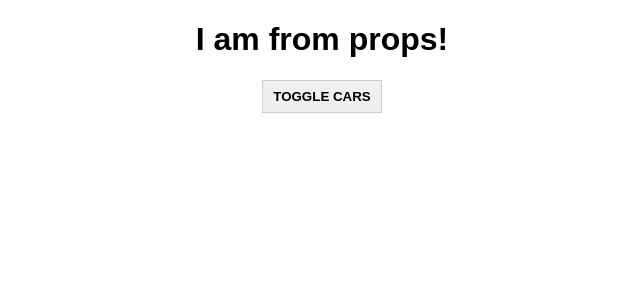
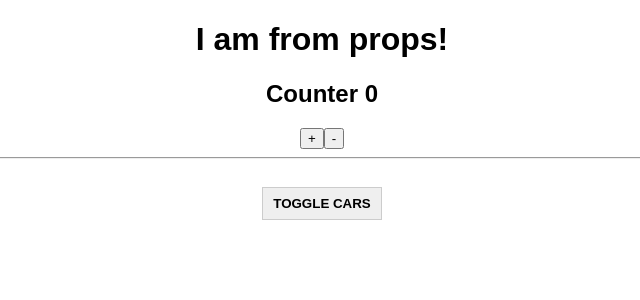
Before and after one commit to Taras-Slovak/learn-react, a React (Create React App) app: page / in a window 1280 px wide. Shown: the top 300 px of the page, without its empty margins (318-958 px from the left). Built offline with nearby package versions, Linux system fonts and the light colour scheme.

Commit message:
added Counter

```diff
--- a/src/App.js
+++ b/src/App.js
@@ -2,6 +2,7 @@
 import './App.scss';
 import Car from './Car/Car';
 import ErrorBoundary from './ErrorBoundary/ErrorBoundary';
+import Counter from './Counter/Counter';
 
 class App extends Component {
 	constructor(props) {
@@ -9,9 +10,9 @@
 
 		this.state = {
 			cars: [
-				{ name: 'Ford', year: 2018 },
-				{ name: 'Audi', year: 2016 },
-				{ name: 'Mazda', year: 2010 }
+				{ name: 'Ford', year: 2018 }
+				// {name: 'Audi', year: 2016},
+				// {name: 'Mazda', year: 2010}
 			],
 			pageTitle: 'React components',
 			showCars: false
@@ -75,7 +76,10 @@
 				{/*<h1>{this.state.pageTitle}</h1>*/}
 				<h1>{this.props.title}</h1>
 
-				<button className={'AppButton'} onClick={this.toggleCarsHandler}>
+				<Counter />
+
+				<hr />
+				<button style={{ marginTop: 20 }} className={'AppButton'} onClick={this.toggleCarsHandler}>
 					Toggle cars
 				</button>
 
--- /dev/null
+++ b/src/Counter/Counter.js
@@ -0,0 +1,32 @@
+import React, { Component } from 'react';
+import Auxiliary from '../hoc/Auxiliary';
+
+export default class Counter extends Component {
+	state = {
+		counter: 0
+	};
+
+	addCounter = () => {
+		this.setState({
+			counter: this.state.counter + 1
+		});
+	};
+
+	render() {
+		return (
+			<Auxiliary>
+				<h2>Counter {this.state.counter}</h2>
+				<button onClick={this.addCounter}>+</button>
+				<button onClick={() => this.setState({ counter: this.state.counter - 1 })}>-</button>
+			</Auxiliary>
+		);
+
+		// return (
+		// 	<>
+		// 		<h2>Counter {this.state.counter}</h2>
+		// 		<button onClick={this.addCounter}>+</button>
+		// 		<button onClick={() => this.setState({ counter: this.state.counter - 1 })}>-</button>
+		// 	</>
+		// );
+	}
+}
--- /dev/null
+++ b/src/hoc/Auxiliary.js
@@ -0,0 +1,5 @@
+const Auxiliary = (props) => {
+	return props.children;
+};
+
+export default Auxiliary;
```
